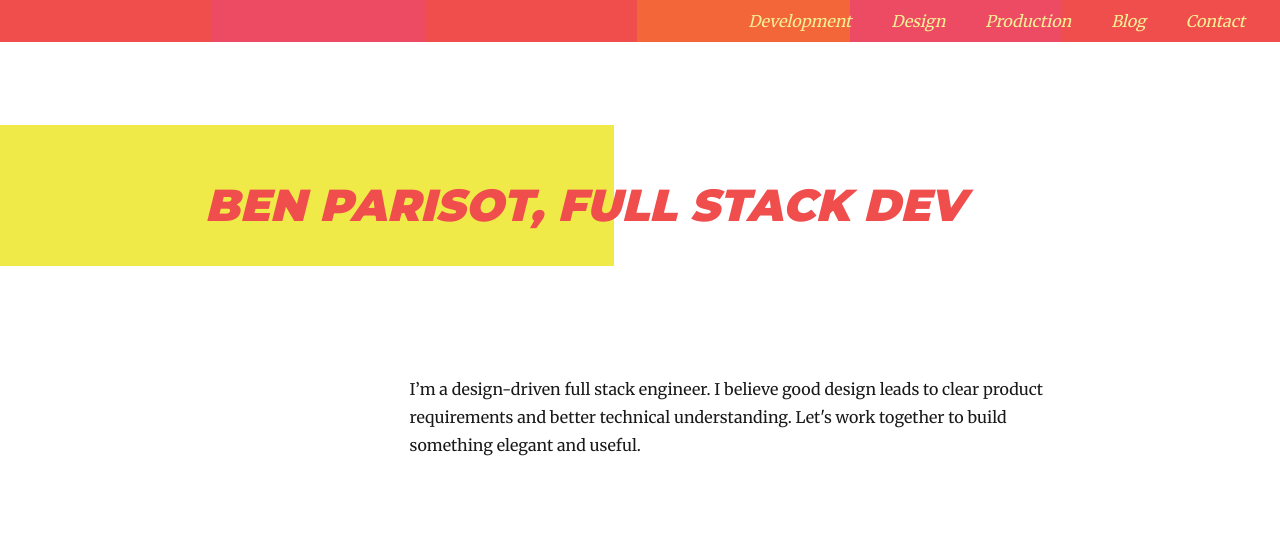
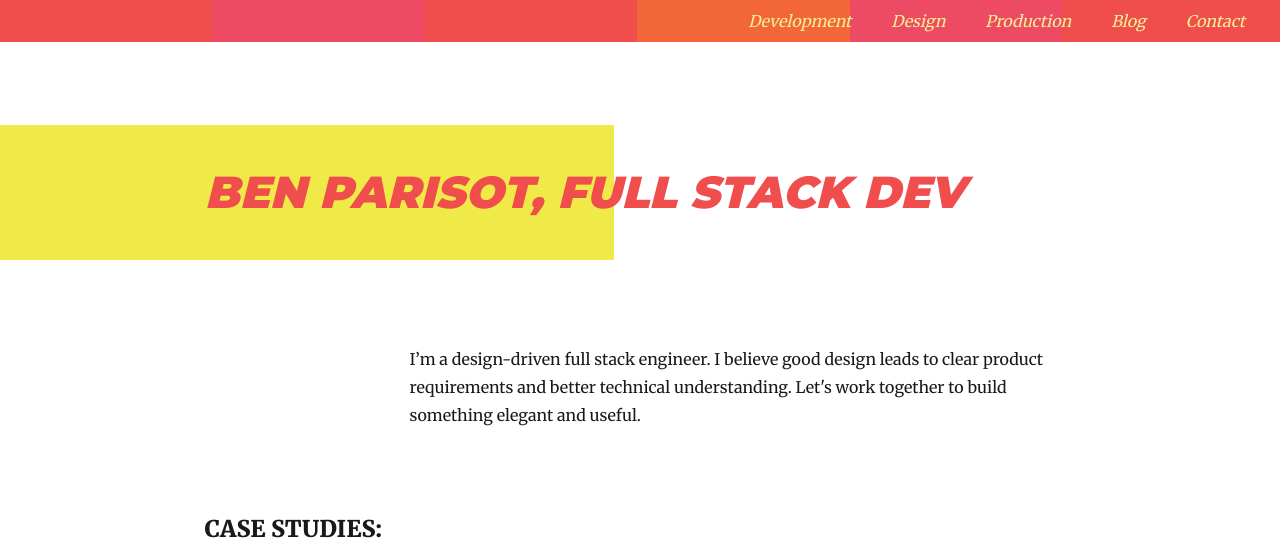
Before and after one commit to BenParisot/portfolio, a Gatsby site: page /developer in a window 1280 px wide. Shown: the top 544 px of the page. Built offline with nearby package versions, Linux system fonts and the light colour scheme; Gatsby itself is replaced by a stand-in of ours; some packages are replaced by stand-ins of ours; what react-animations would draw is missing.

Commit message:
fixes centering of pageTitle component

```diff
--- a/src/components/sectionTitle.js
+++ b/src/components/sectionTitle.js
@@ -1,6 +1,6 @@
 import React from "react"
 import styled, { keyframes } from "styled-components"
-import { fadeIn, slideInLeft } from 'react-animations'
+import { fadeIn, slideInLeft } from "react-animations"
 
 const SectionTitle = props => {
   const { title } = props
@@ -15,10 +15,6 @@ const SectionTitle = props => {
 const slideInLeftAnimation = keyframes`${slideInLeft}`
 const fadeInAnimation = keyframes`${fadeIn}`
 
-const TitleWrapper = styled.div`
-  animation: 1s ${slideInLeftAnimation};
-`
-
 const Title = styled.h1`
   animation: 1s ${slideInLeftAnimation};
   text-transform: uppercase;
@@ -27,12 +23,13 @@ const Title = styled.h1`
   font-style: italic;
   grid-column: 2 / span 4;
   grid-row-start: 2;
+  margin: auto 0;
 `
 
 const TitleBackground = styled.div`
   animation: 1s ${fadeInAnimation};
   background-color: #f0ea49;
-  height: 11vw;
+  height: 100%;
   grid-column: 1 / span 3;
   grid-row-start: 2;
 `
--- a/src/pages/developer.js
+++ b/src/pages/developer.js
@@ -68,7 +68,7 @@ const DeveloperMain = styled.div`
   display: grid;
   padding-bottom: 50px;
   grid-template-columns: 16% 16% 16% 16% auto 16%;
-  grid-template-rows: 125px 165px 85px 5% 16%;
+  grid-template-rows: 125px 135px 85px 5% 16%;
 `
 
 const Description = styled.div`
```
